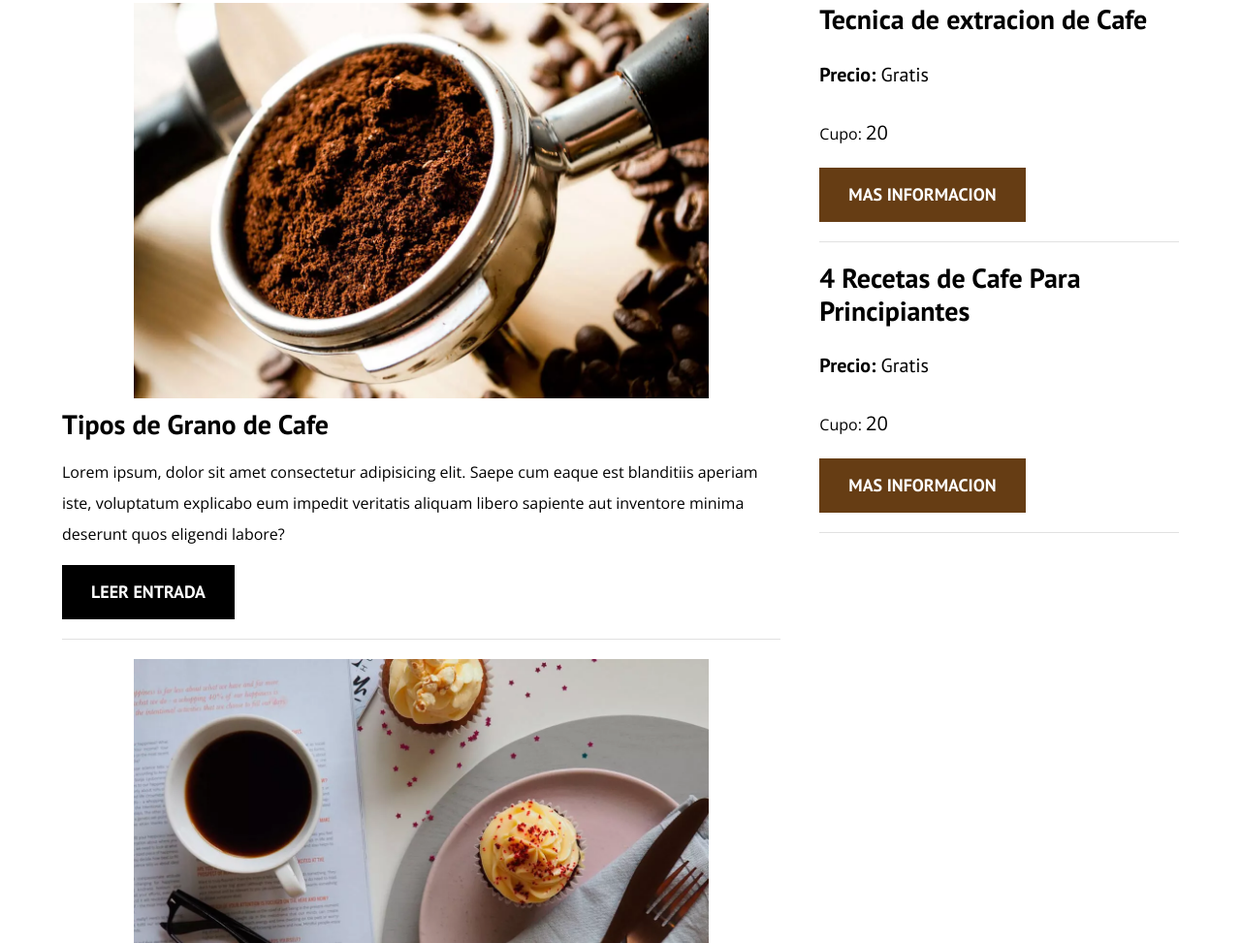
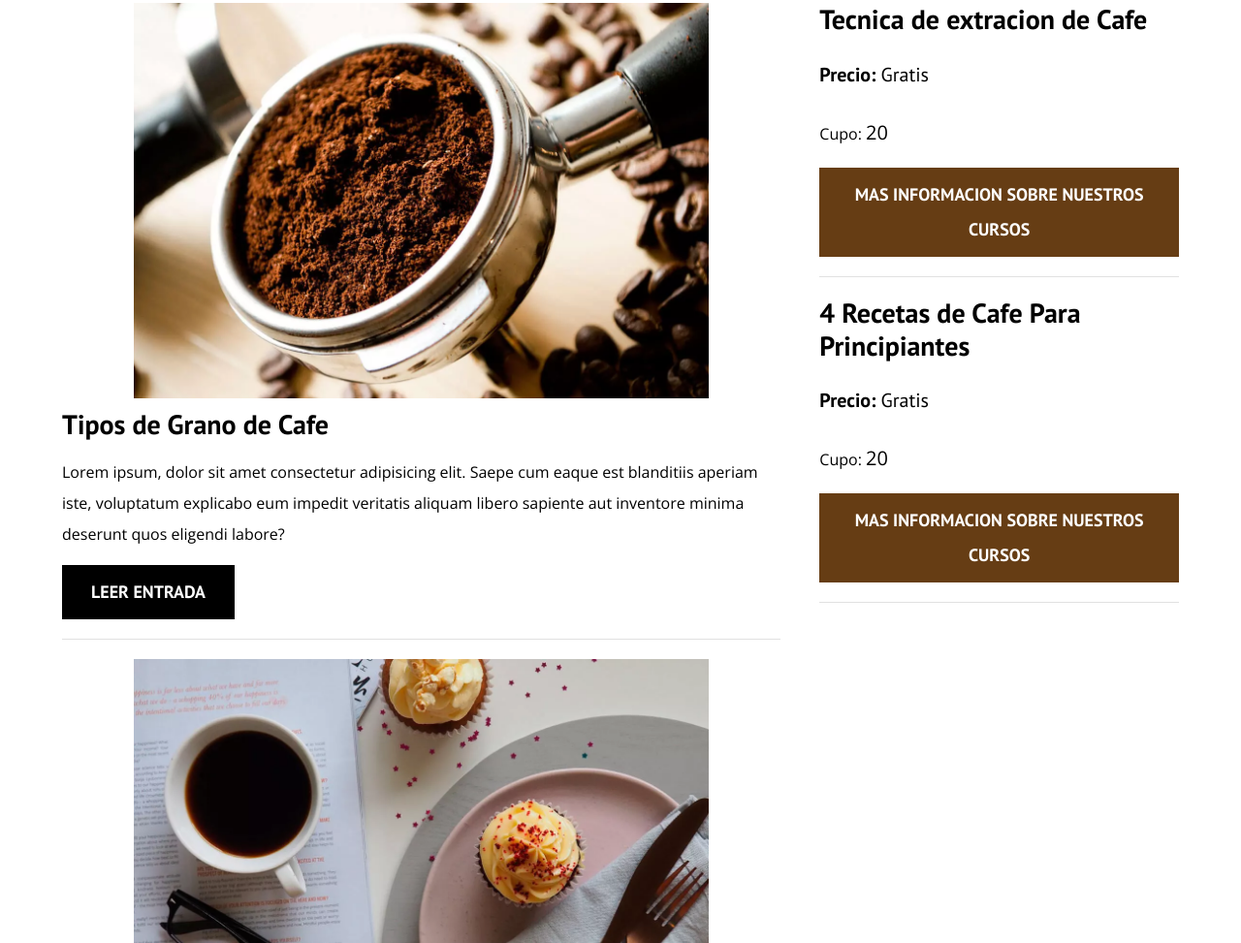
Before and after one commit to jssHerrera/blogcofy, a plain HTML site: page index.html in a window 1280 px wide. Shown: the part 799-1772 px from the top of the page at 97% size. Drawn offline with nearby package versions, Linux system fonts and the light colour scheme.

Commit message:
Performance-based SEO

```diff
--- a/index.html
+++ b/index.html
@@ -5,6 +5,7 @@
     <meta charset="UTF-8">
     <meta http-equiv="X-UA-Compatible" content="IE=edge">
     <meta name="viewport" content="width=device-width, initial-scale=1.0">
+    <meta name="description" content="Pagina Web de blog de café">
     <title>Blog de Cafe</title>
 
     <!-- prefetch -->
@@ -110,7 +111,7 @@
                     <p class="widget-curso-label">Cupo:
                         <span class="widget-curso__info">20</span>
                     </p>
-                    <a href="entrada.html" class="boton boton--secundario">Mas Informacion</a>
+                    <a href="entrada.html" class="boton boton--secundario">Mas Informacion sobre nuestros cursos</a>
                 </li>
                 <!-- ---------------------------------- -->
 
@@ -122,7 +123,7 @@
                     <p class="widget-curso-label">Cupo:
                         <span class="widget-curso__info">20</span>
                     </p>
-                    <a href="entrada.html" class="boton boton--secundario">Mas Informacion</a>
+                    <a href="entrada.html" class="boton boton--secundario">Mas Informacion sobre nuestros cursos</a>
                 </li>
             </ul>
 
--- a/nosotros.html
+++ b/nosotros.html
@@ -5,6 +5,7 @@
     <meta charset="UTF-8">
     <meta http-equiv="X-UA-Compatible" content="IE=edge">
     <meta name="viewport" content="width=device-width, initial-scale=1.0">
+    <meta name="description" content="Pagina Web de blog de café">
     <title>Blog de Cafe</title>
     <link rel="stylesheet" href="css/normalize.css">
 
```
Also changed, not shown: Entrada.html (+1 -0 lines), contactos.html (+2 -0 lines), cursos.html (+1 -0 lines).
